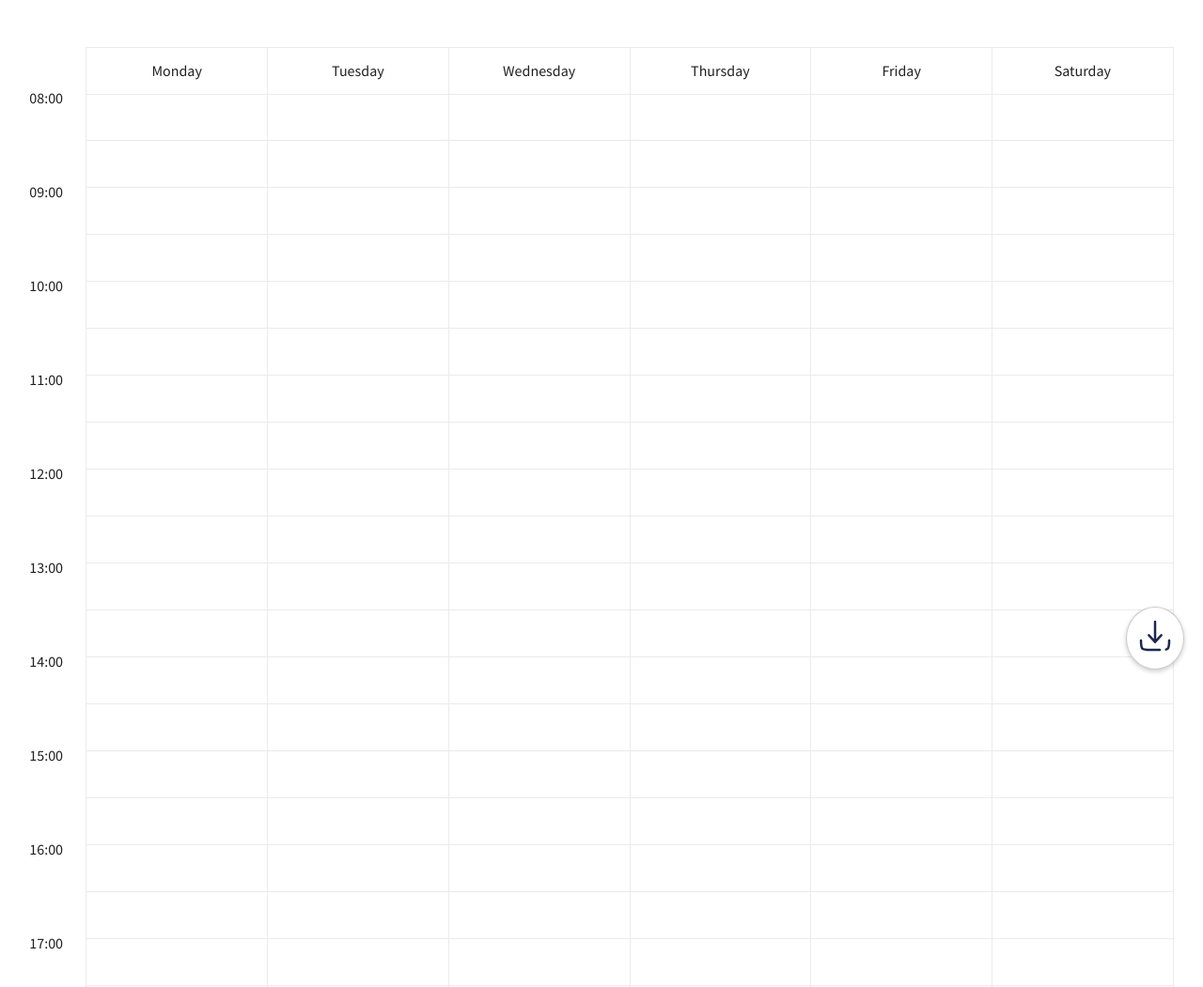
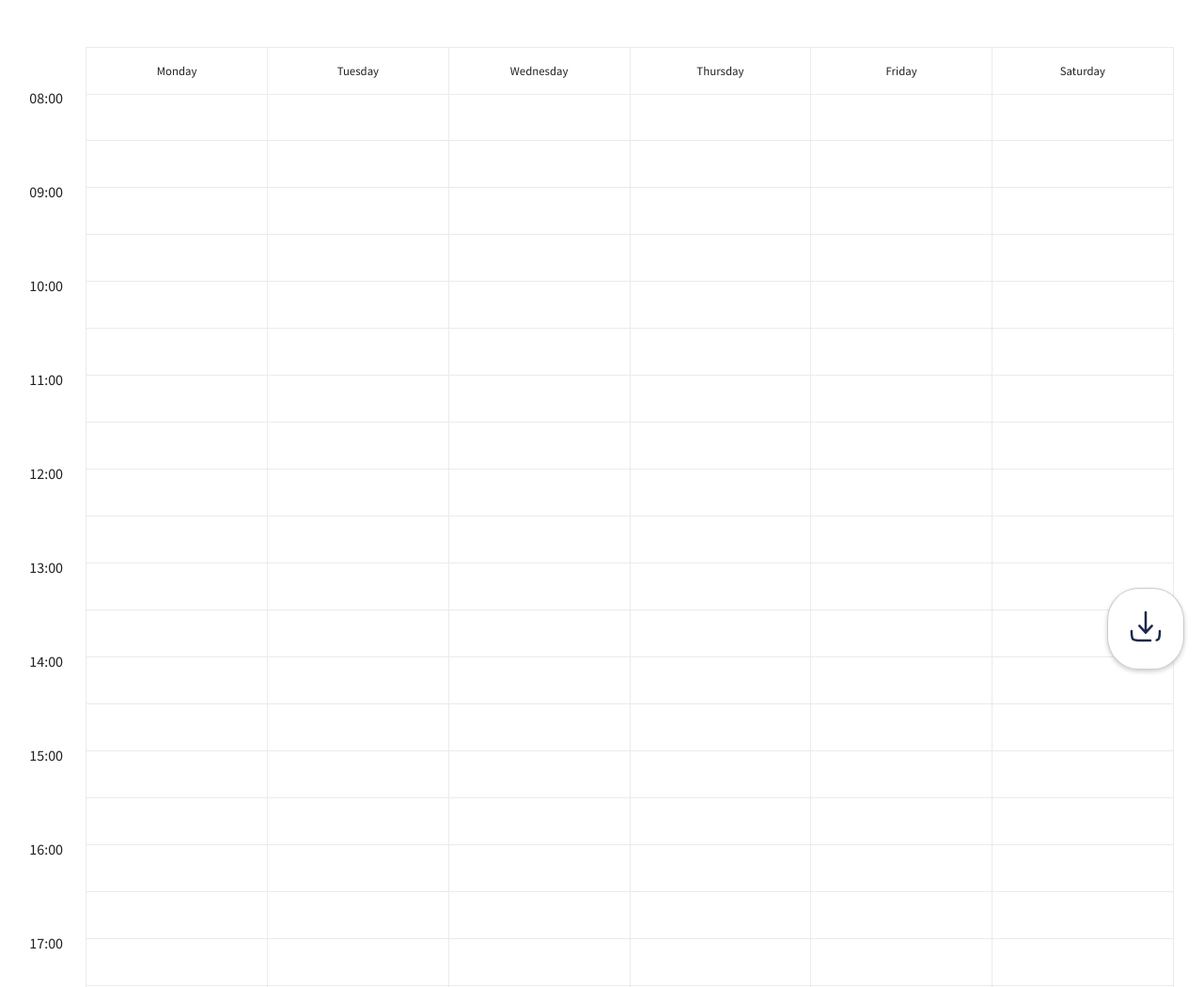
Before and after one commit to tashifkhan/JIIT-time-table-website, a Flask app: template templates/schedule.html in a window 1280 px wide. Shown: the part 67-1118 px from the top of the page at 94% size. Run offline with Flask 3, Linux system fonts and the light colour scheme; the template is opened without the code that fills it: most values are stand-ins (such as "Sample title", 1, 10 or a date in 2020); some libraries are stand-ins or nearby versions.

Commit message:
font noramlised

```diff
--- a/templates/schedule.html
+++ b/templates/schedule.html
@@ -12,7 +12,7 @@
     <div style="display: flex; justify-content: center; align-items: center; width: 100%;"></div>
       <div style="display: flex; justify-content: center; align-items: center; gap: 30px; padding-top: 20px;">
       <h1 class="text-xl" >Your Schedule</h1>
-      <button onclick="downloadScreenshot()" class="download-btn" style="position: fixed; bottom: 20px; right: 20px; z-index: 1000; background: white; border: 1px solid #ccc; border-radius: 50%; padding: 10px; cursor: pointer; box-shadow: 0 2px 5px rgba(0,0,0,0.2);">
+      <button onclick="downloadScreenshot()" class="download-btn" style="position: fixed; bottom: 20px; right: 20px; z-index: 1000; background: white; border: 1px solid #ccc; border-radius: 40%; padding: 20px; cursor: pointer; box-shadow: 0 2px 5px rgba(0,0,0,0.2);">
         <svg width="40px" height="40px" viewBox="0 0 24 24" fill="none" xmlns="http://www.w3.org/2000/svg">
           <path d="M12 3V16M12 16L16 11.625M12 16L8 11.625" stroke="#1C274C" stroke-width="1.5" stroke-linecap="round" stroke-linejoin="round"/>
           <path d="M15 21H9C6.17157 21 4.75736 21 3.87868 20.1213C3 19.2426 3 17.8284 3 15M21 15C21 17.8284 21 19.2426 20.1213 20.1213C19.8215 20.4211 19.4594 20.6186 19 20.7487" stroke="#1C274C" stroke-width="1.5" stroke-linecap="round" stroke-linejoin="round"/>
@@ -50,7 +50,7 @@
     </div> <!-- .cd-schedule__timeline -->
 
     <div class="cd-schedule__events">
-      <ul>
+      <ul style="font-size: 0.8em;">
         {% for day in ['Monday', 'Tuesday', 'Wednesday', 'Thursday', 'Friday', 'Saturday'] %}
         <li class="cd-schedule__group">
           <div class="cd-schedule__top-info"><span>{{ day }}</span></div>
@@ -69,7 +69,7 @@
                     <em class="cd-schedule__name">
                       {{ class_info.subject_name }}
                       <br>
-                      <small>{{ class_info.location }} ({{ class_info.type }})</small>
+                      <small style="font-size: 0.7em;">{{ class_info.location }} ({{ class_info.type }})</small>
                     </em>
                   </a>
                 </li>
```
